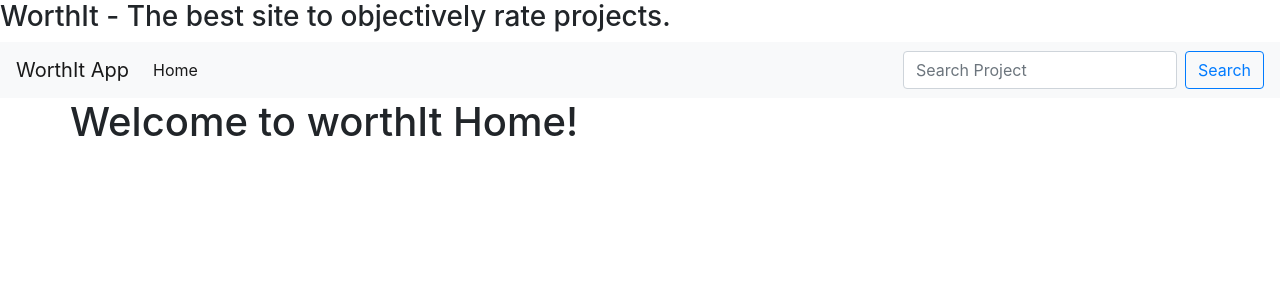
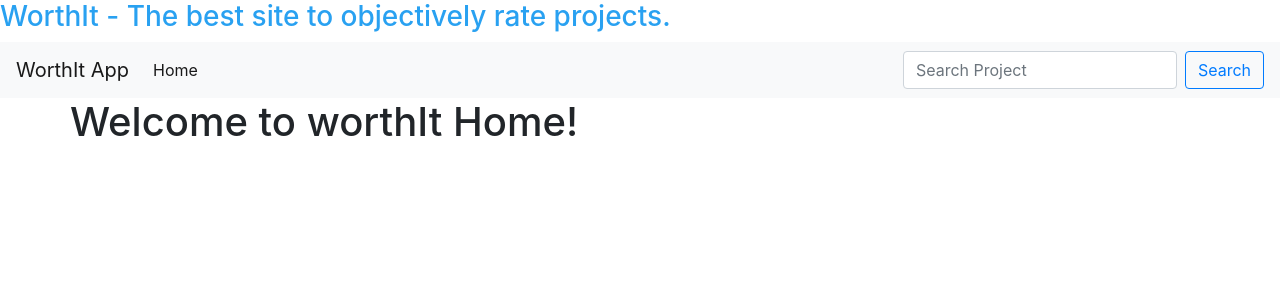
Before and after one commit to josphat-n/worthit, a Django app: page / in a window 1280 px wide. Shown: the top 300 px of the page. Run offline with Django 3.2, Linux system fonts and the light colour scheme; some libraries are stand-ins or nearby versions.

Commit message:
add css and js files for styling

```diff
--- a/rate/templates/rate/base.html
+++ b/rate/templates/rate/base.html
@@ -11,8 +11,8 @@
 
    {% block styles %}
    {% bootstrap_css %}
-   <link rel="stylesheet" href="{% static 'css/basenews.css' %}">
- {% endblock %}
+   <link rel="stylesheet" href="{% static 'css/base.css' %}">
+   {% endblock %}
 
 </head>
 <body>
--- /dev/null
+++ b/static/css/base.css
@@ -0,0 +1,4 @@
+h3
+{
+   color: rgb(41, 161, 241);
+}
```
